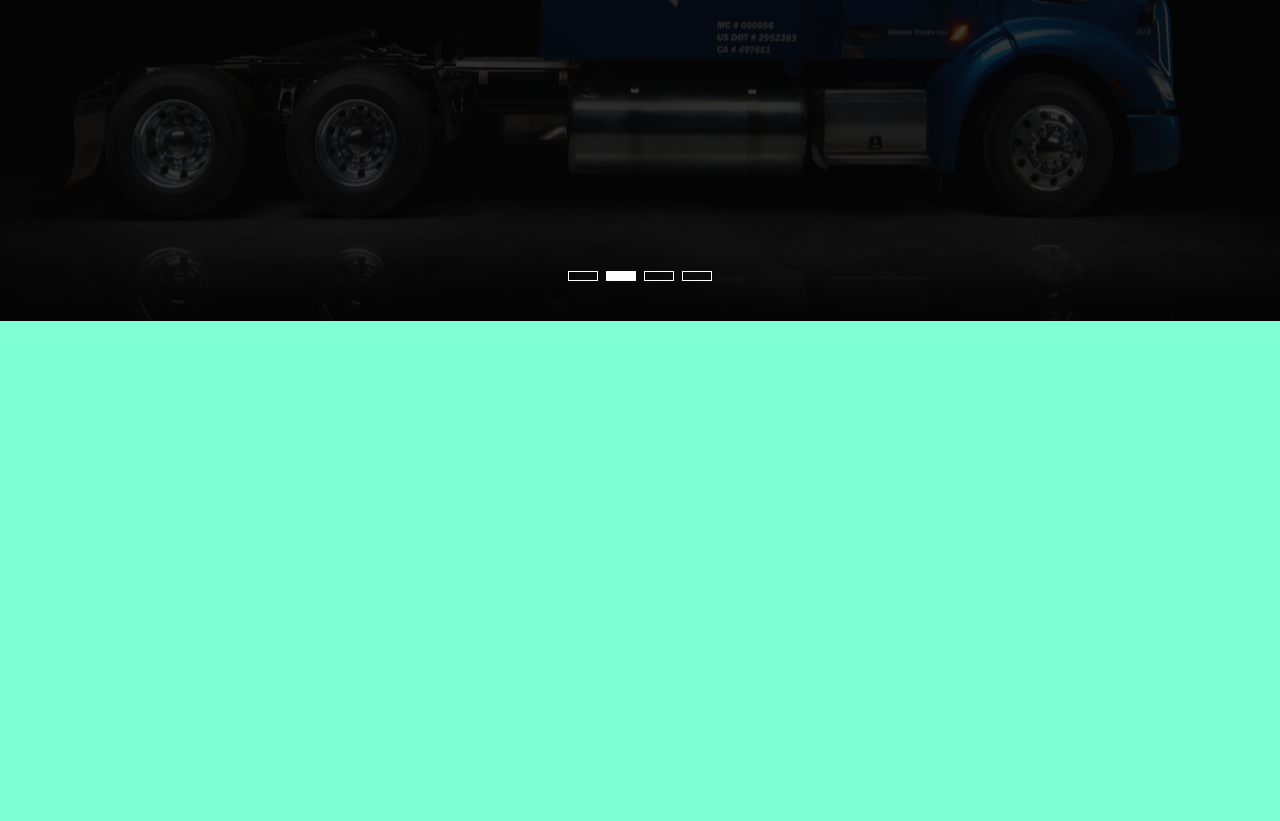
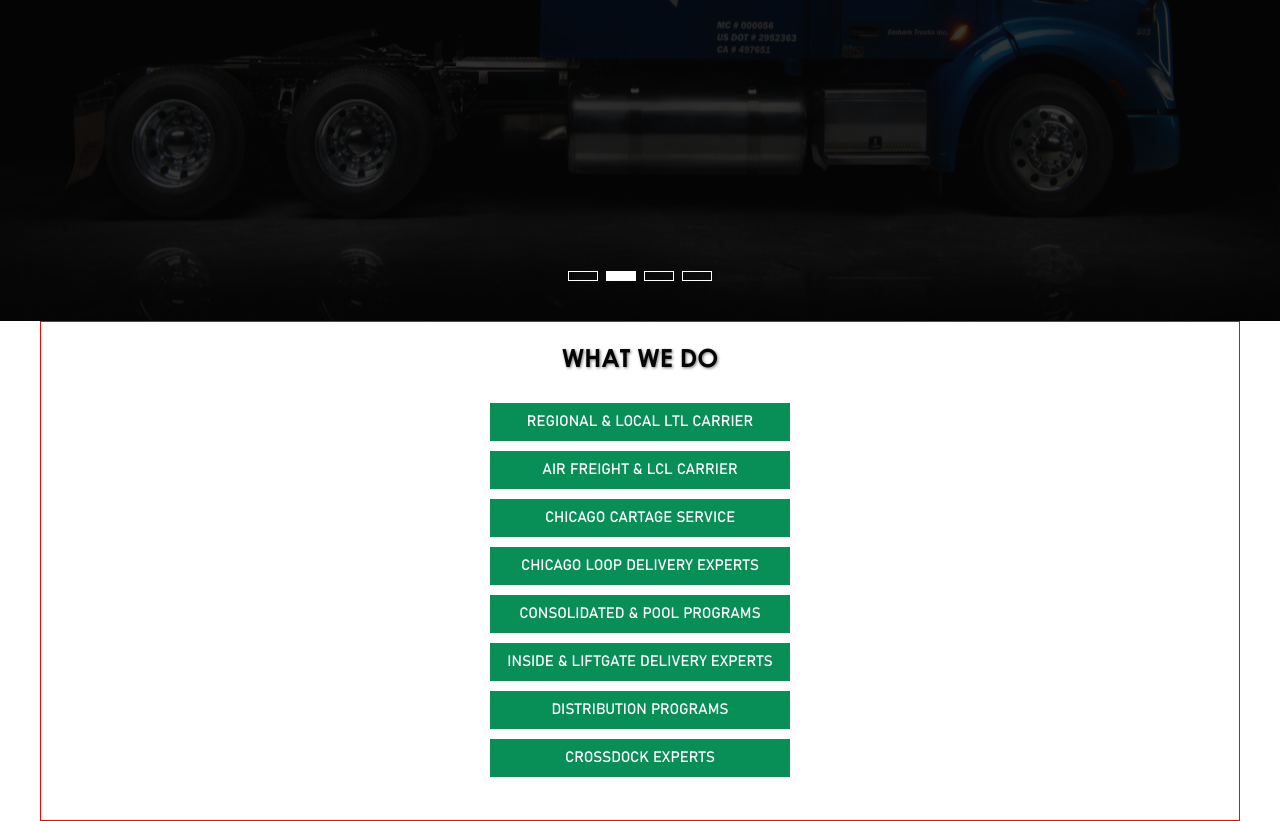
Before and after one commit to deesepulveda/morantrans, a plain HTML site: page index.html in a window 1280 px wide. Shown: the part 481-1302 px from the top of the page. Drawn offline with nearby package versions, Linux system fonts and the light colour scheme.

Commit message:
added service section

```diff
--- a/app.js/script.js
+++ b/app.js/script.js
@@ -25,7 +25,7 @@ burger.addEventListener("click", navOpen);
 // BURGER MENU MOVE ON SCROLL ----
 
 window.addEventListener("scroll", () => {
-  burger.classList.toggle("sticky", window.scrollY > 10);
+  burger.classList.toggle("sticky", window.scrollY > 100);
 });
 
 // ------------------------------
--- a/index.html
+++ b/index.html
@@ -192,7 +192,28 @@
         <div class="swiper-button-next"></div>
       </div>
     </div>
-    <div class="space"></div>
+    <!------ SECTIONS ------>
+    <section class="sections services">
+      <h3 class="title-sections">What We Do</h3>
+      <div class="service-wrapper">
+        <ul class="service-ul">
+          <div class="service-box1">
+            <li class="service-li">regional & local ltl carrier</li>
+            <li class="service-li">air freight & lcl carrier</li>
+            <li class="service-li">chicago cartage service</li>
+            <li class="service-li">chicago loop delivery experts</li>
+          </div>
+          <div class="service-box2">
+            <li class="service-li">consolidated & pool programs</li>
+            <li class="service-li">inside & liftgate delivery experts</li>
+            <li class="service-li">distribution programs</li>
+            <li class="service-li">crossdock experts</li>
+          </div>
+        </ul>
+      </div>
+    </section>
+    <section class="sections locations"></section>
+    <section class="sections news"></section>
     <!------ SWIPER JS INIT ------>
     <script src="https://unpkg.com/swiper/swiper-bundle.min.js"></script>
     <script src="./app.js/vendors.js"></script>
--- a/sass/scss/components/_btnBorder.scss
+++ b/sass/scss/components/_btnBorder.scss
@@ -8,7 +8,6 @@
   font-size: 1.75rem;
   font-family: $primary-font;
   border: 0.1rem solid $color-green;
-  // @include transit3;
 
   .trackClose,
   .loginClose {
--- a/sass/scss/components/_btnFull.scss
+++ b/sass/scss/components/_btnFull.scss
@@ -9,7 +9,7 @@
   font-size: 1.75rem;
   font-family: $primary-font;
   @include deep-shadow-graylite;
-  @include transit2;
+  // @include transit2;
 
   &:hover {
     background-color: #09fd98;
--- a/sass/scss/components/_components.scss
+++ b/sass/scss/components/_components.scss
@@ -1 +1 @@
-@import "./hr", "./btnBorder", "./btnFull";
+@import "./hr", "./btnBorder", "./btnFull", "./sectionTitles";
--- /dev/null
+++ b/sass/scss/components/_sectionTitles.scss
@@ -0,0 +1,10 @@
+.title-sections {
+  width: 100%;
+  height: auto;
+  margin: 2rem auto;
+  font-size: 2.5rem;
+  font-family: $primary-font;
+  color: $color-dark;
+  @include text-shadowgray-lite;
+  @include flex-center;
+}
--- a/sass/scss/themes/_jumbotron.scss
+++ b/sass/scss/themes/_jumbotron.scss
@@ -107,9 +107,3 @@
     }
   }
 }
-
-.space {
-  width: 100%;
-  height: 50rem;
-  background-color: aquamarine;
-}
--- /dev/null
+++ b/sass/scss/themes/_sections.scss
@@ -0,0 +1,6 @@
+.sections {
+  width: 100%;
+  max-width: 120rem;
+  //   height: auto;
+  margin: 0 auto;
+}
--- /dev/null
+++ b/sass/scss/themes/_services.scss
@@ -0,0 +1,34 @@
+.services {
+  height: 50rem;
+  border: 1px solid red;
+
+  .service-wrapper {
+    width: 100%;
+    height: auto;
+
+    .service-ul {
+      @include keep-it-hundo;
+      @include flex-center-col;
+
+      .service-box1,
+      .service-box2 {
+        // border: 1px solid green;
+        font-size: 1.5rem;
+        font-family: $tertiary-font;
+
+        .service-li {
+          width: 30rem;
+          list-style-type: none;
+          color: $color-lite;
+          @include flex-center;
+          padding: 1rem;
+          background-color: $color-green;
+
+          &:not(:last-child) {
+            margin: 1rem auto;
+          }
+        }
+      }
+    }
+  }
+}
--- a/sass/scss/themes/_themes.scss
+++ b/sass/scss/themes/_themes.scss
@@ -1,2 +1,3 @@
 @import "./jumbotron", "./burger", "./header", "./login", "./navbar",
-  "./tracking", "./titleMain", "./logo";
+  "./tracking", "./titleMain", "./logo", "./locations", "./news", "./services",
+  "./sections";
```
Also changed, not shown: css/styles.css, sass/scss/themes/_locations.scss (added), sass/scss/themes/_news.scss (added), 1 other file.
